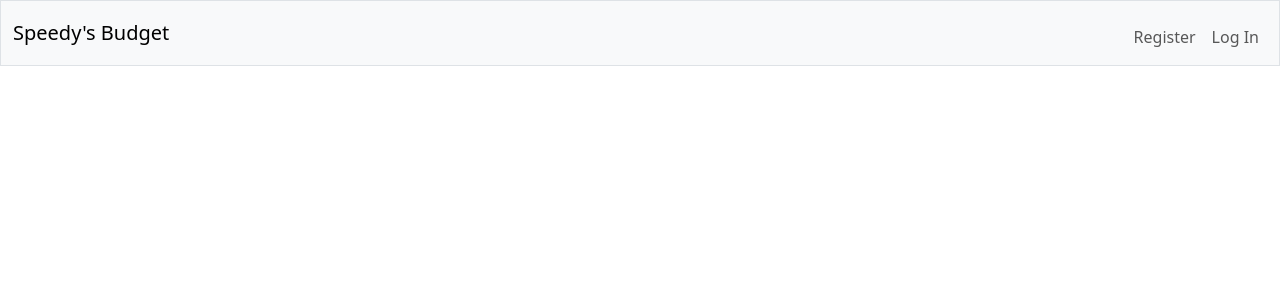
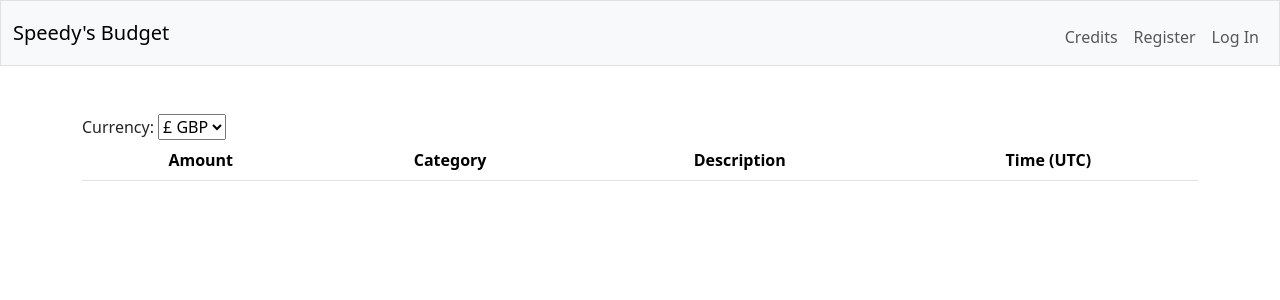
Before and after one commit to mrtspeedy/cs50, a Flask app: template src/templates/index.html in a window 1280 px wide. Shown: the top 300 px of the page. Run offline with Flask 3, Linux system fonts and the light colour scheme; the template is opened without the code that fills it, so the values that code supplies are empty.

Commit message:
Added usability information to readme, added more functionality and webpages, including allowing the addition of items to the database.

```diff
--- a/src/app.py
+++ b/src/app.py
@@ -2,6 +2,7 @@ import os
 from flask import Flask, redirect, render_template, request, session
 from sqlalchemy import func
 from werkzeug.security import check_password_hash, generate_password_hash
+from datetime import datetime
 from database import db, Users, Expenses
 from dotenv import load_dotenv
 from helpers import login_required
@@ -29,7 +30,10 @@ with app.app_context():
 @app.route("/")
 @login_required
 def index():
-    return render_template("index.html")
+
+    user = db.session.get(Users, session["user_id"])
+
+    return render_template("index.html", expenses=user.expenses)
 
 @app.route("/register", methods=["GET", "POST"])
 def register():
@@ -113,3 +117,60 @@ def logout():
 
     # Redirect user to login
     return redirect("/login")
+
+@app.route("/add", methods=["POST", "GET"])
+@login_required
+def add():
+
+    if request.method == "POST":
+        # Store fields from form
+        amount = request.form.get("amount")
+        category = request.form.get("category")
+        desc = request.form.get("desc")
+
+        # Check all required fields are populated
+        if not amount or not category:
+            return "Missing Required Input(s)", 400
+
+        # Convert amount to a float with 2 decimal points
+        try:
+            amount = round(float(amount), 2)
+        except ValueError:
+            return "Amount must be a number", 400
+
+        # Check whether the number entered is a valid positive numeric number
+        if amount <= 0:
+            return "Amount must be positive", 400
+
+        # Populate values into database, desc or None means that if the value is null, then don't put anything there
+        expense = Expenses(user_id=session["user_id"], amount=amount, category=category, desc=desc or None)
+        db.session.add(expense)
+        db.session.commit()
+
+        return redirect("/")
+
+    else:
+        return render_template("add.html")
+
+@app.route("/edit", methods=["POST", "GET"])
+@login_required
+def edit():
+
+    # TODO
+    if request.method == "POST":
+        render_template("edit.html")
+
+    else:
+        return render_template("edit.html")
+
+@app.route("/credits")
+def credits():
+
+    return render_template("credits.html")
+
+# To change the date and times to human readable time, with help of AI
+@app.template_filter("datetimefmt")
+def datetimefmt(value, fmt="%d %b %Y, %H:%M"):
+    if value is None:
+        return ""
+    return value.strftime(fmt)
--- a/src/static/main.js
+++ b/src/static/main.js
@@ -0,0 +1,25 @@
+// Assign constant symbols for currency values
+const symbols = {
+    GBP: "£",
+    USD: "$",
+    EUR: "€"
+}
+
+// Wait for entire page to load
+document.addEventListener('DOMContentLoaded', function(){
+
+    // Set currencySelect to currency select menu
+    const currencySelect = document.querySelector("#currency");
+
+    // Add listener on currency select menu
+    currencySelect.addEventListener("change", function(){
+
+        // Set the symbol to the value it was changed to
+        const symbol = symbols[this.value];
+
+        // Go through entire page and change all currency symbols to the one there is now
+        document.querySelectorAll(".currency-symbol").forEach(function(element){
+            element.textContent = symbol;
+        });
+    });
+});
--- a/src/static/styles.css
+++ b/src/static/styles.css
@@ -6,3 +6,11 @@
 .table {
     text-align: center;
 }
+
+text {
+    font-family: Inter;
+}
+
+.left {
+    text-align: left;
+}
--- a/src/templates/index.html
+++ b/src/templates/index.html
@@ -5,5 +5,37 @@
 {% endblock %}
 
 {% block main %}
+    <div class="left">
+        <label for="currency">Currency:</label>
+        <select id="currency">
+            <option value="GBP">£ GBP</option>
+            <option value="USD">$ USD</option>
+            <option value="EUR">€ EUR</option>
+        </select>
+    </div>
 
+    <table class="table">
+        <thead>
+            <tr>
+                <th>Amount</th>
+                <th>Category</th>
+                <th>Description</th>
+                <th>Time (UTC)</th>
+            </tr>
+        </thead>
+        <tbody>
+            {% if expenses %}
+                {% for expense in expenses %}
+                    <tr>
+                        <!-- Formats the amounts as a currency -->
+                        <td><span class="currency-symbol">£</span>{{ "%.2f" | format(expense.amount) }}</td>
+                        <td>{{ expense.category }}</td>
+                        <td>{{ expense.desc }}</td>
+                        <td>{{ expense.time | datetimefmt }}</td>
+                        <!-- TODO ALLOW EDIT FROM HERE -->
+                    </tr>
+                {% endfor %}
+            {% endif %}
+        </tbody>
+    </table>
 {% endblock %}
--- a/src/templates/layout.html
+++ b/src/templates/layout.html
@@ -38,11 +38,13 @@
                             <li class="nav-item"><a class="nav-link" href="/history">History</a></li>
                         </ul>
                         <ul class="navbar-nav ms-auto mt-2">
+                            <li class="nav-item"><a class="nav-link" href="/credits">Credits</a></li>
                             <li class="nav-item"><a class="nav-link" href="/manage">Manage Account</a></li>
                             <li class="nav-item"><a class="nav-link" href="/logout">Log Out</a></li>
                         </ul>
                     {% else %}
                         <ul class="navbar-nav ms-auto mt-2">
+                            <li class="nav-item"><a class="nav-link" href="/credits">Credits</a></li>
                             <li class="nav-item"><a class="nav-link" href="/register">Register</a></li>
                             <li class="nav-item"><a class="nav-link" href="/login">Log In</a></li>
                         </ul>
```
Also changed, not shown: src/templates/add.html (added, +20 -0 lines), src/templates/credits.html (+11 -0 lines), README.md, src/templates/edit.html (added), src/templates/history.html (added), src/templates/manage.html (added), src/templates/remove.html (added).
